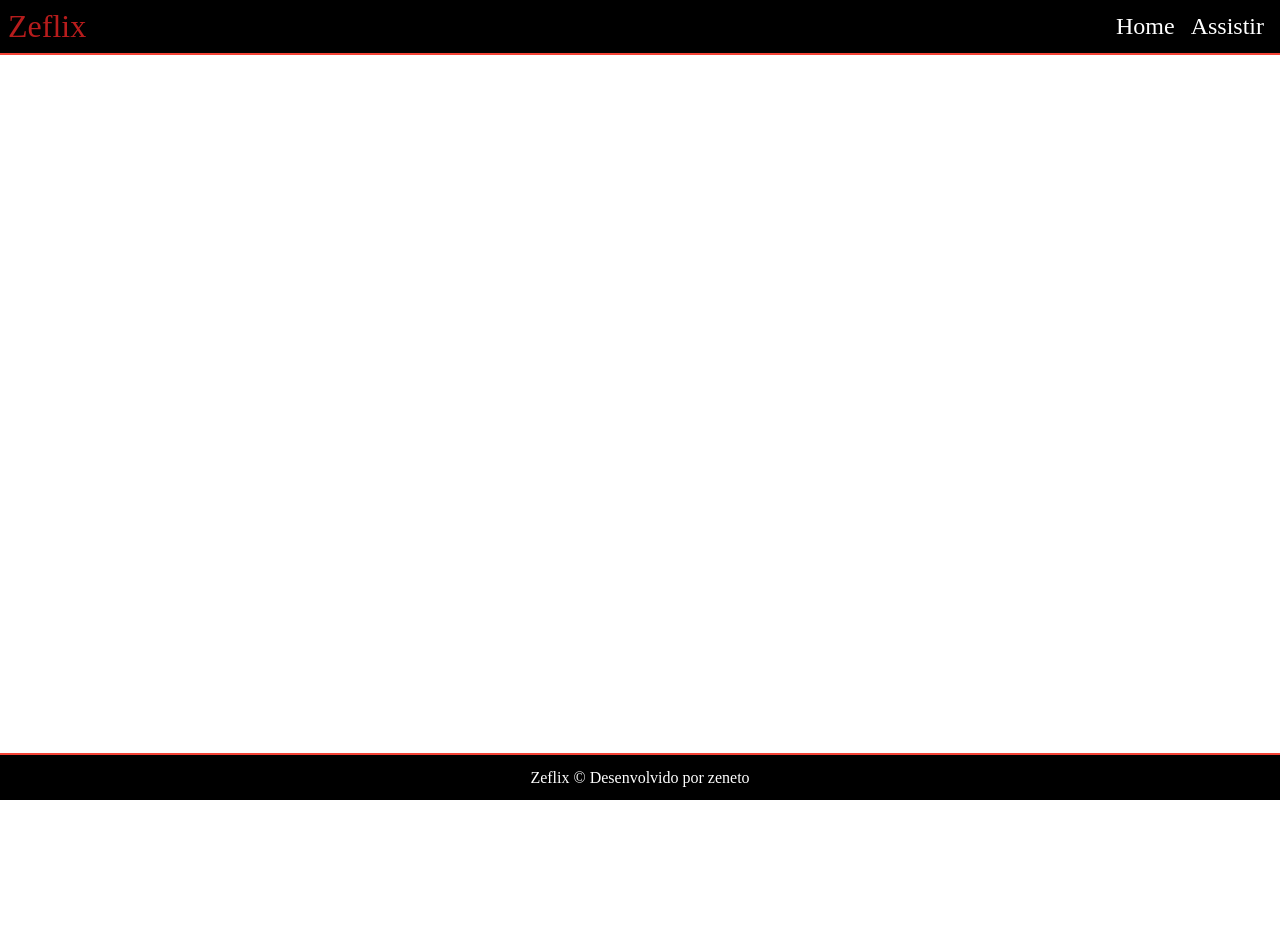
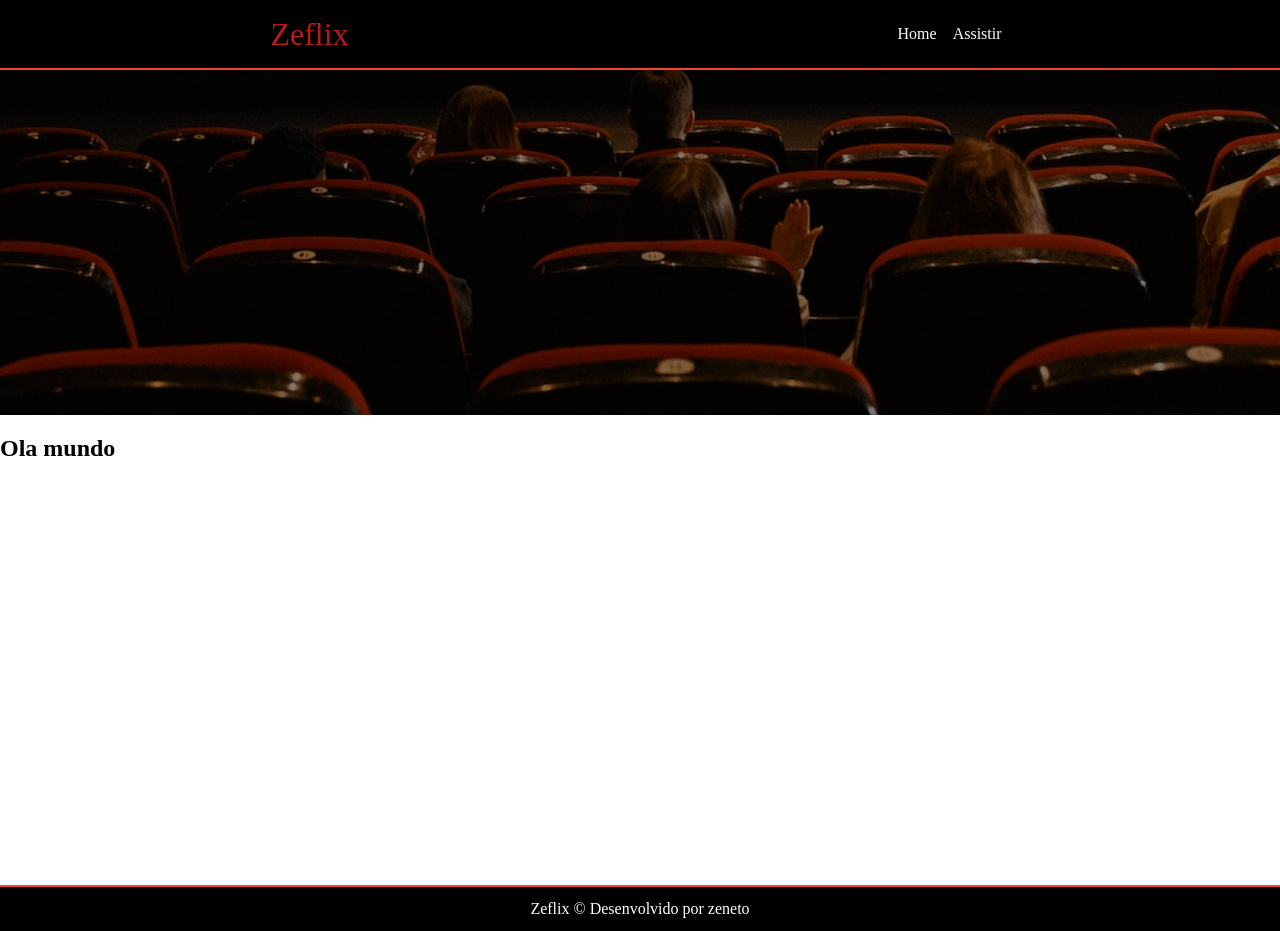
Before and after one commit to ze37/github, a React (Create React App) app in the folder movies/: page / in a window 1280 px wide. Before the commit the page ends 800 px from the top, so only its background shows below. Built offline with nearby package versions, Linux system fonts and the light colour scheme.

Commit message:
Criando components com props e children

```diff
--- a/movies/src/App.js
+++ b/movies/src/App.js
@@ -1,10 +1,16 @@
-import Footer from "./components/footer";
+import Banner from "./components/Banner";
+import Container from "./components/Container";
+import Footer from "./components/Footer";
 import Header from "./components/Header";
 
 function App() {
   return (
     <>
       <Header />
+      <Banner />
+      <Container>
+        <h1>Ola mundo</h1>
+      </Container>
       <Footer />
     </>
   );
--- /dev/null
+++ b/movies/src/components/Banner/banner.css
@@ -0,0 +1,9 @@
+.banner{
+  width:100%;
+  height:347px;
+  background-image:url("/public/img/banner-home.png");
+  background-repeat: no-repeat;
+  background-size:cover;
+  background-position:center;
+  padding-top: 68px;
+}
--- /dev/null
+++ b/movies/src/components/Banner/index.js
@@ -0,0 +1,12 @@
+import "./banner.css"
+
+function Banner (){
+  return(
+    <div className="banner">
+
+    </div>
+
+  )
+}
+
+export default Banner
--- /dev/null
+++ b/movies/src/components/Container/container.css
@@ -0,0 +1,4 @@
+.container{
+  width:100%;
+  height:450px;
+}
--- /dev/null
+++ b/movies/src/components/Container/index.js
@@ -0,0 +1,12 @@
+import "./container.css"
+
+function Container({children}){
+
+  return (
+      <section className="container">
+        {children}
+      </section>
+  )
+}
+
+export default Container
--- a/movies/src/components/footer/footer.css
+++ b/movies/src/components/Footer/footer.css
@@ -1,18 +1,17 @@
 .footer{
-  position:fixed;
+  position:absolute;
   background-color:#000;
-  bottom:0;
   display:flex;
   align-items:center;
   justify-content: center;
   color:#fff;
   border-top: 2px solid #f44336;
   width:100%;
-  padding:0.5ren;
+  padding-block:0.5ren;
 
 }
 
 .footer h2{
+  font-weight:500;
   font-size:1rem;
-  font-weight:500;
 }
--- a/movies/src/components/Header/Header.css
+++ b/movies/src/components/Header/Header.css
@@ -4,15 +4,12 @@
   position: fixed;
   top: 0;
   width: 100%;
+  height:68px;
   display: flex;
-  padding: 0.5rem;
-  font-size: 1.5rem;
   align-items: center;
-  justify-content: space-between;
+  justify-content: space-around;
 }
-.header nav {
-  margin-right: 1rem;
-}
+
 .header span {
   font-size: 2rem;
   color: #b71c1c;
```
Also changed, not shown: movies/src/components/Footer/index.js (renamed from movies/src/components/footer/index.js).
